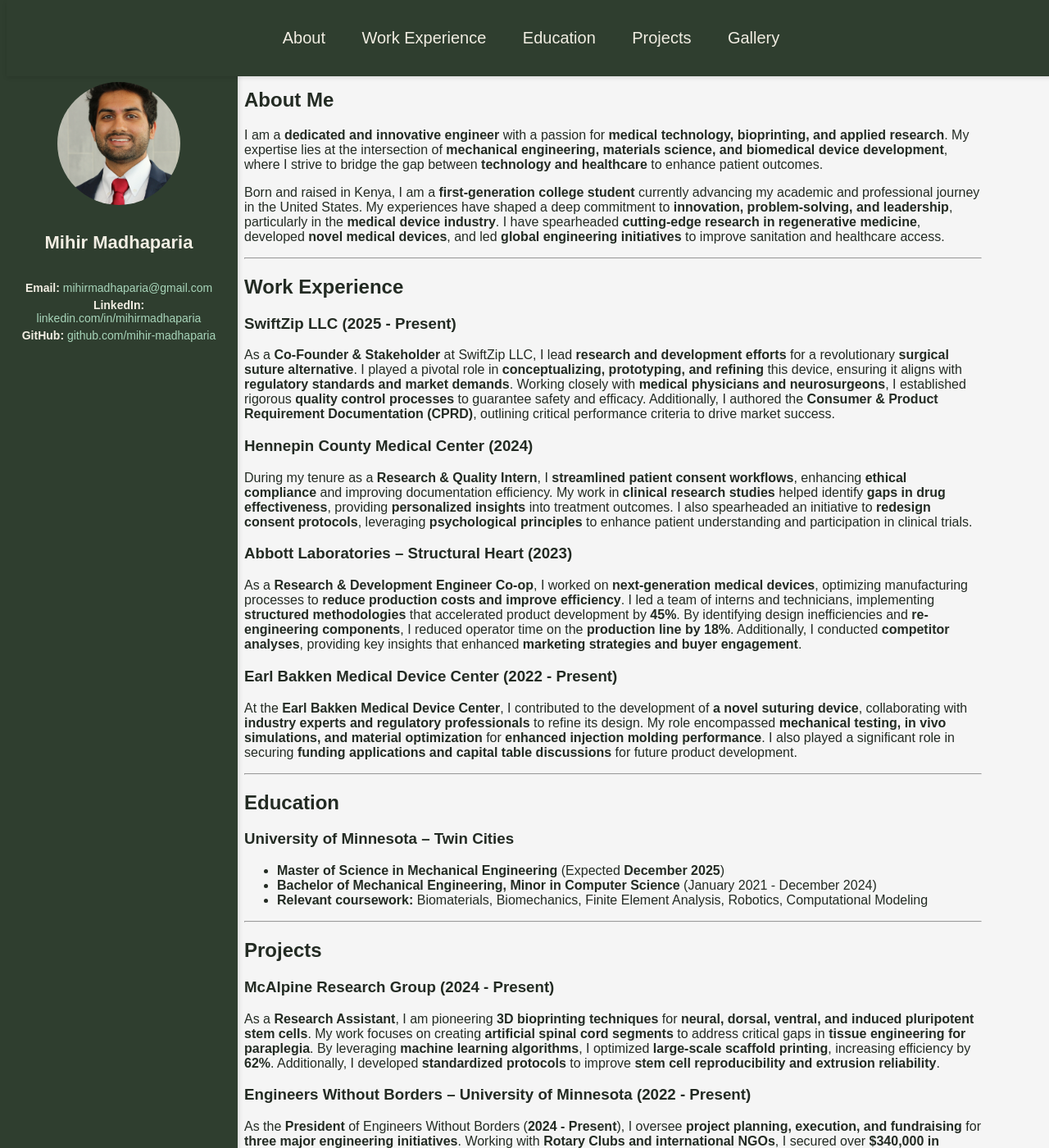
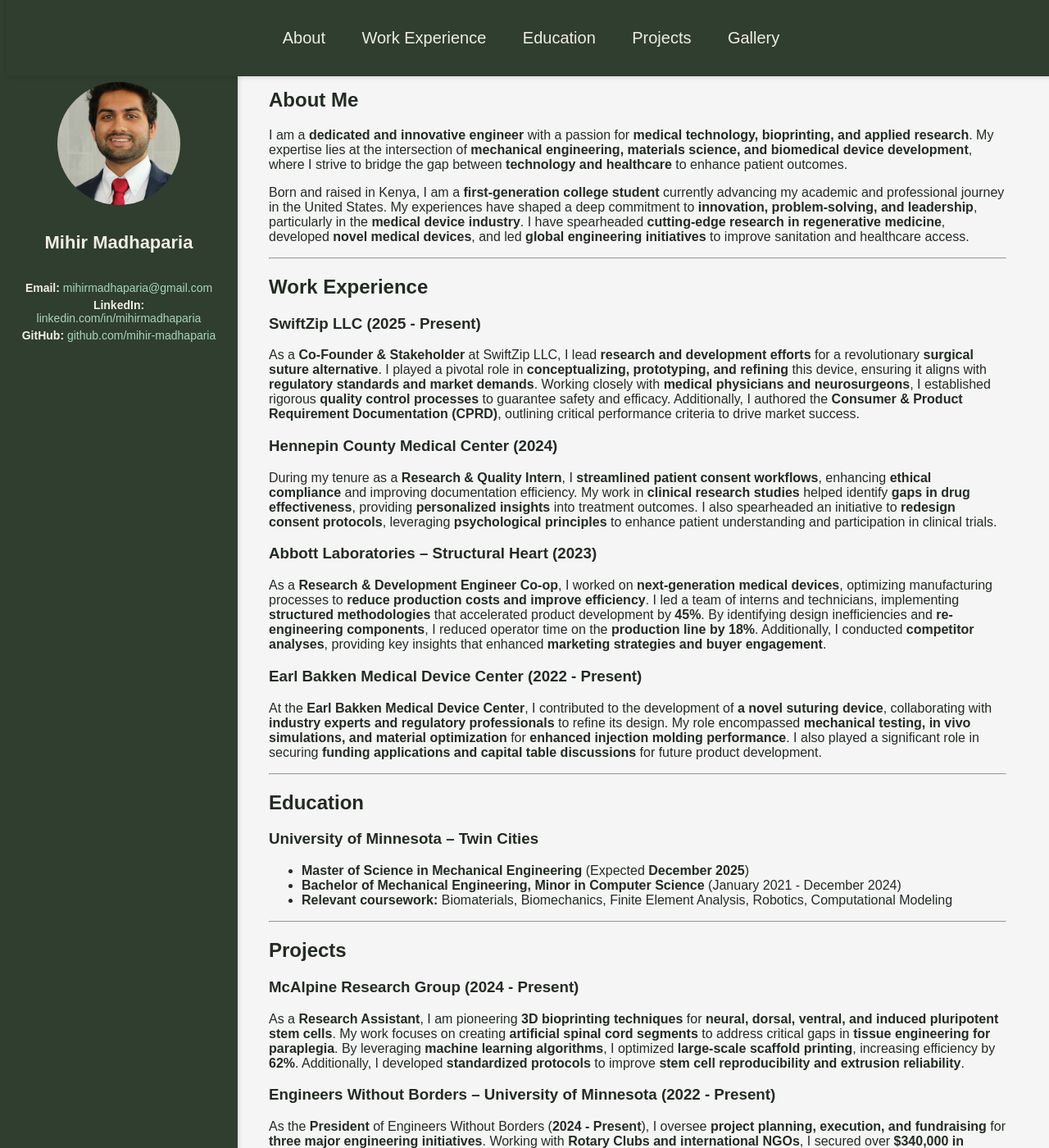
Before and after one commit to mihirmadhaparia/mihirmadhaparia.github.io, a Jekyll site: the page built from README.md, in a window 1280 px wide and 1400 px high. Shown: the whole window at 82% size. Built offline with Jekyll 4.4.1, drawn with Linux system fonts in a browser that asks for light colours; our own code applies the rules of GitHub Pages for plain Markdown files.

Commit message:
Update style.css

```diff
--- a/assets/css/style.css
+++ b/assets/css/style.css
@@ -180,6 +180,15 @@ footer {
 
 /* Adjust Main Content to Avoid Overlapping Sidebar */
 .content {
-    margin-left: 270px; /* Push content to the right */
+    margin-left: 300px; /* Push content further to the right */
     padding: 20px;
 }
+
+/* Navigation Bar Title */
+.nav-title {
+    font-size: 20px;
+    font-weight: bold;
+    color: #F1EDE2; /* White-Beige Font */
+    margin-left: 20px;
+    display: inline-block;
+}
```
